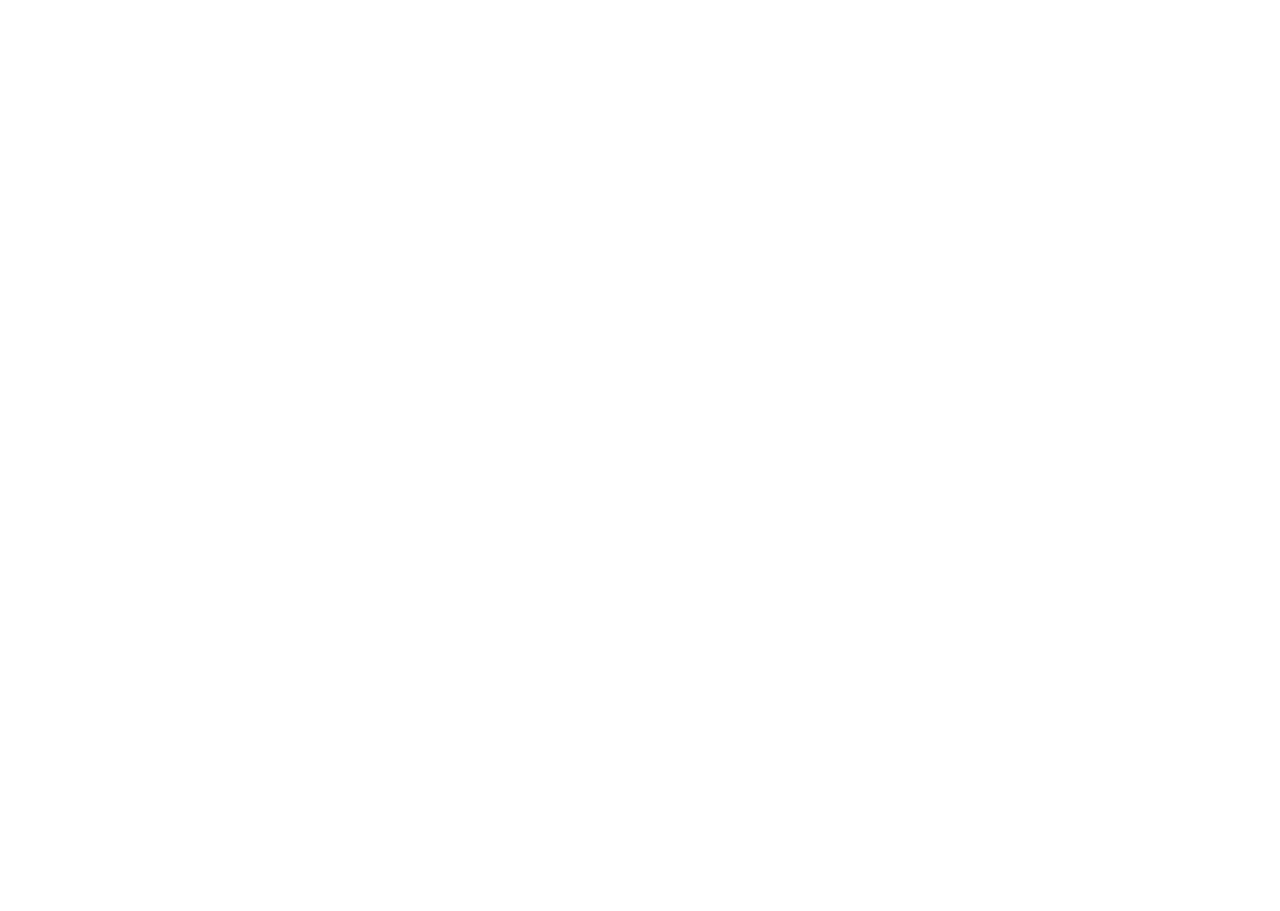
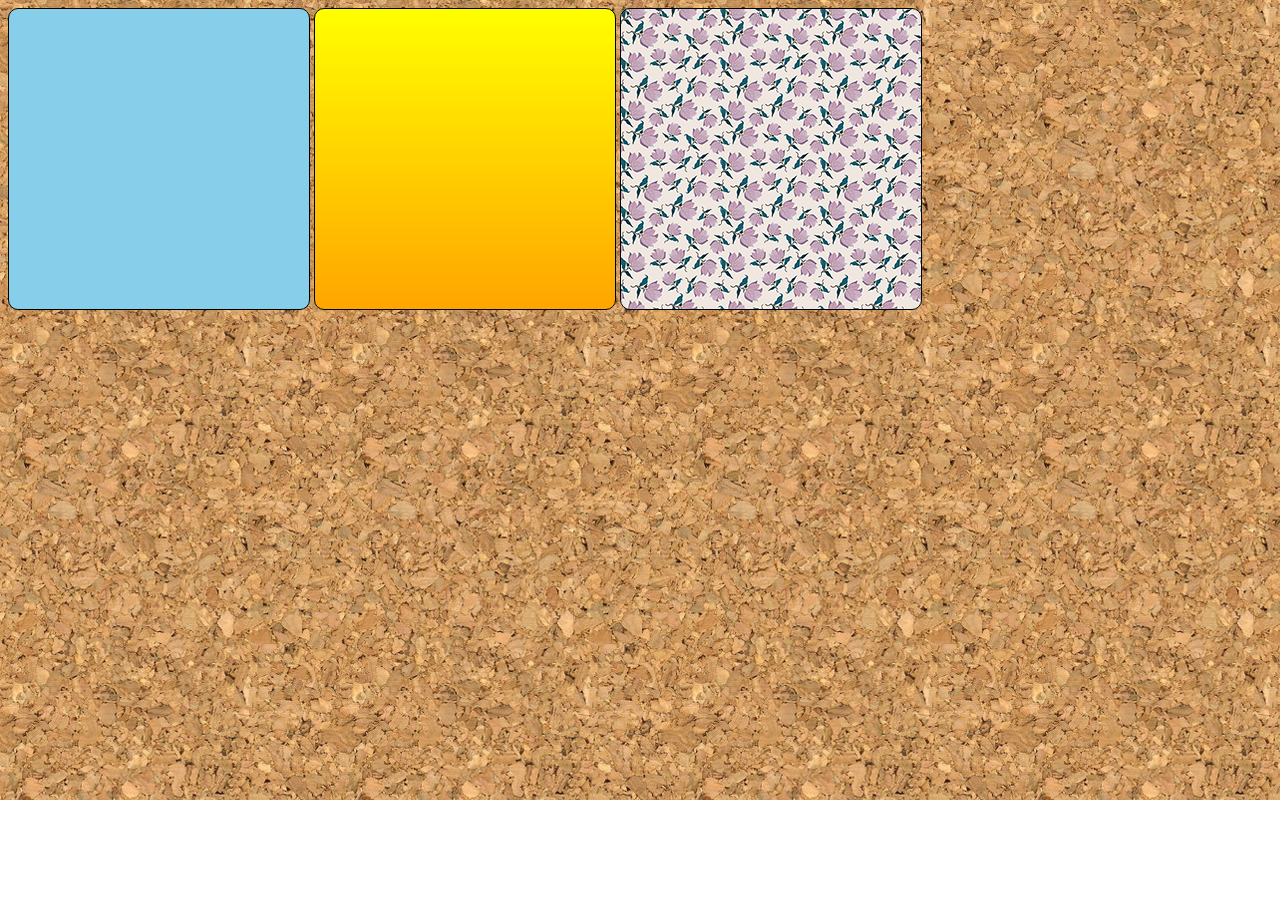
Before and after one commit to Richermeson/htlm-css, a plain HTML site: page exercicios/ex022/img001.html in a window 1280 px wide. After the commit the page ends 800 px from the top, so only its background shows below. Drawn offline with Linux system fonts and the light colour scheme.

Commit message:
tudo certo

```diff
--- a/exercicios/ex022/img001.html
+++ b/exercicios/ex022/img001.html
@@ -5,23 +5,43 @@
     <meta name="viewport" content="width=device-width, initial-scale=1.0">
     <title>Teste de Imagen de Fundo</title>
     <style>
+
+        body {
+            background-image: url(imagens/wallpaper001.jpg);
+        }
+
+
         div.quadrado {
-            display: inline-block
-            border:1px solid black
+            display: inline-block;
+            border: 1px solid black;
+            border-radius: 10px;
+            background-color: lightgray;
             width: 300px;
             height: 300px;
+        }
 
+        div#q1 {
+            background-color: skyblue;
         }
+
+        div#q2 {
+            background-image: linear-gradient(to bottom, yellow, orange);
+        }
+
+        div#q3 {
+            background-image: url(imagens/pattern003.png);
+        }
+
     </style>
 </head>
 <body>
-    <div  class="quadrado">
+    <div  class="quadrado" id="q1">
 
     </div>
-    <div  class="quadrado">
+    <div  class="quadrado" id="q2">
 
     </div>
-    <div  class="quadrado">
+    <div  class="quadrado" id="q3">
 
     </div>
 </body>
```
